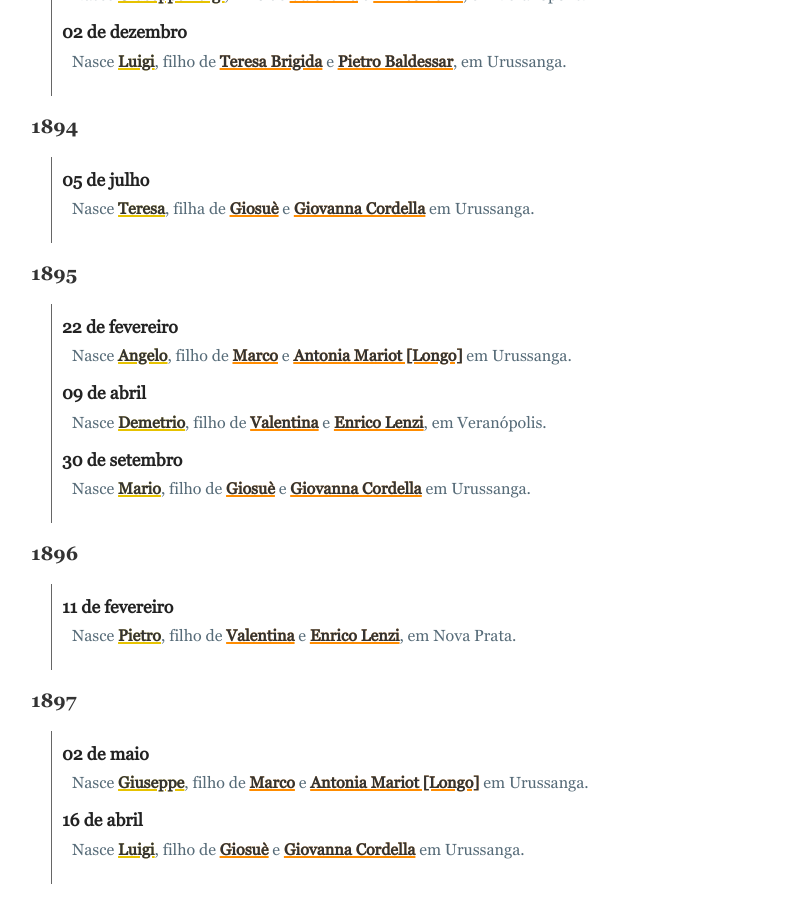
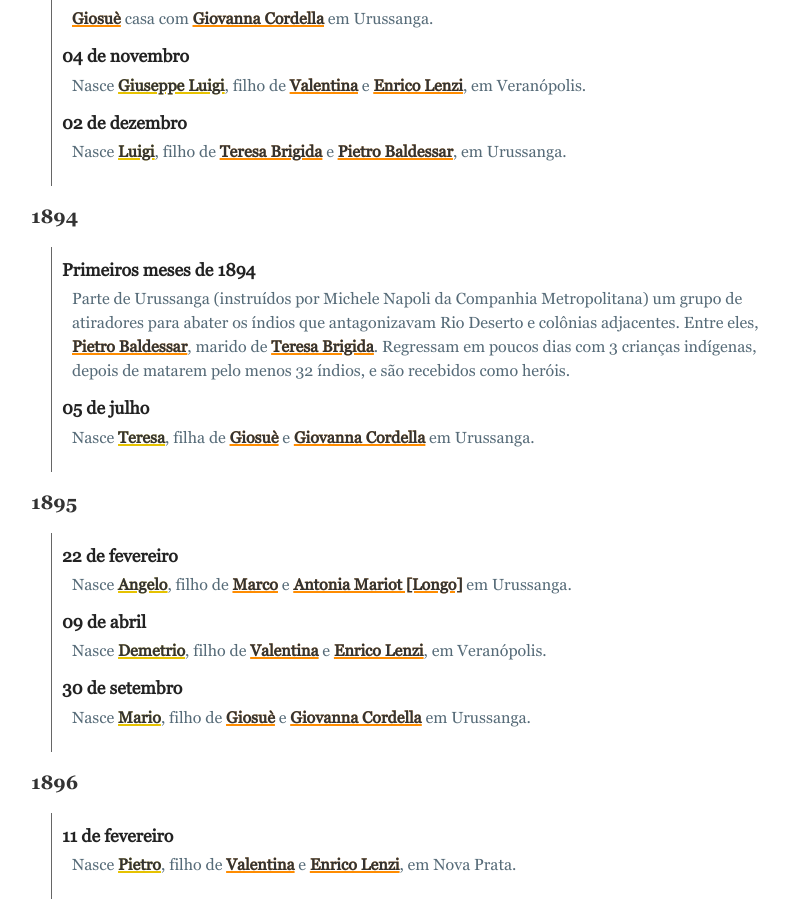
Before and after one commit to sentient06/mariot-family, a Jekyll site: the page built from eventos.md, in a window 1280 px wide and 900 px high, scrolled down 10540 px. Shown: the whole window, without its empty margins (225-1014 px from the left). Built offline with Jekyll 4.4.1, drawn with Linux system fonts in a browser that asks for light colours; some web fonts are replaced; some of the changed text lies outside the part shown.

Commit message:
Adding content.

```diff
--- a/eventos.md
+++ b/eventos.md
@@ -231,6 +231,9 @@ Data desconhecida
 : <strong class="g2">Giosuè</strong> trabalha na construção da ponte da estrada de ferro *Donna Thereza Christina* e perde a mão direita em uma explosão.
 
 # 1883
+10 de fevereiro
+: <strong class="g2">Giovanni Baldessar</strong>, irmão mais velho de <strong class="g2">Pietro Baldessar</strong>, é alvejado por uma seta indígena em Rio Deserto.
+
 26 de agosto
 : <strong class="g2">Teresa Brigida</strong> casa com <strong class="g2">Pietro Baldessar</strong> em Urussanga.
 
@@ -359,6 +362,10 @@ Data desconhecida
 : Nasce <strong class="g3">Luigi</strong>, filho de <strong class="g2">Teresa Brigida</strong> e <strong class="g2">Pietro Baldessar</strong>, em Urussanga.
 
 # 1894
+
+Primeiros meses de 1894
+: Parte de Urussanga (instruídos por Michele Napoli da Companhia Metropolitana) um grupo de atiradores para abater os índios que antagonizavam Rio Deserto e colônias adjacentes. Entre eles, <strong class="g2">Pietro Baldessar</strong>, marido de <strong class="g2">Teresa Brigida</strong>. Regressam em poucos dias com 3 crianças indígenas, depois de matarem pelo menos 32 índios, e são recebidos como heróis.
+
 05 de julho
 : Nasce <strong class="g3">Teresa</strong>, filha de <strong class="g2">Giosuè</strong> e <strong class="g2">Giovanna Cordella</strong> em Urussanga.
 
```
Also changed, not shown: 2-teresa.html (+8 -0 lines).
